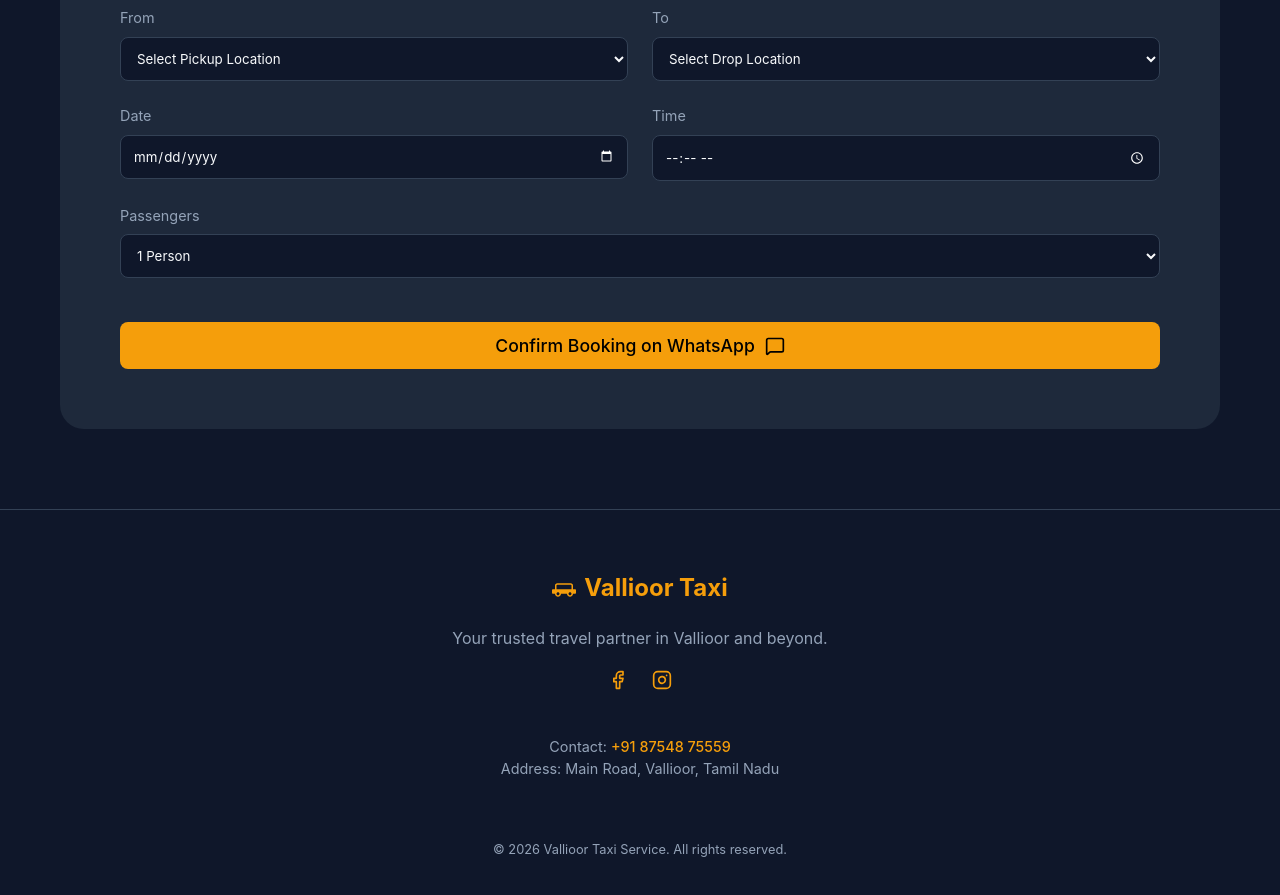
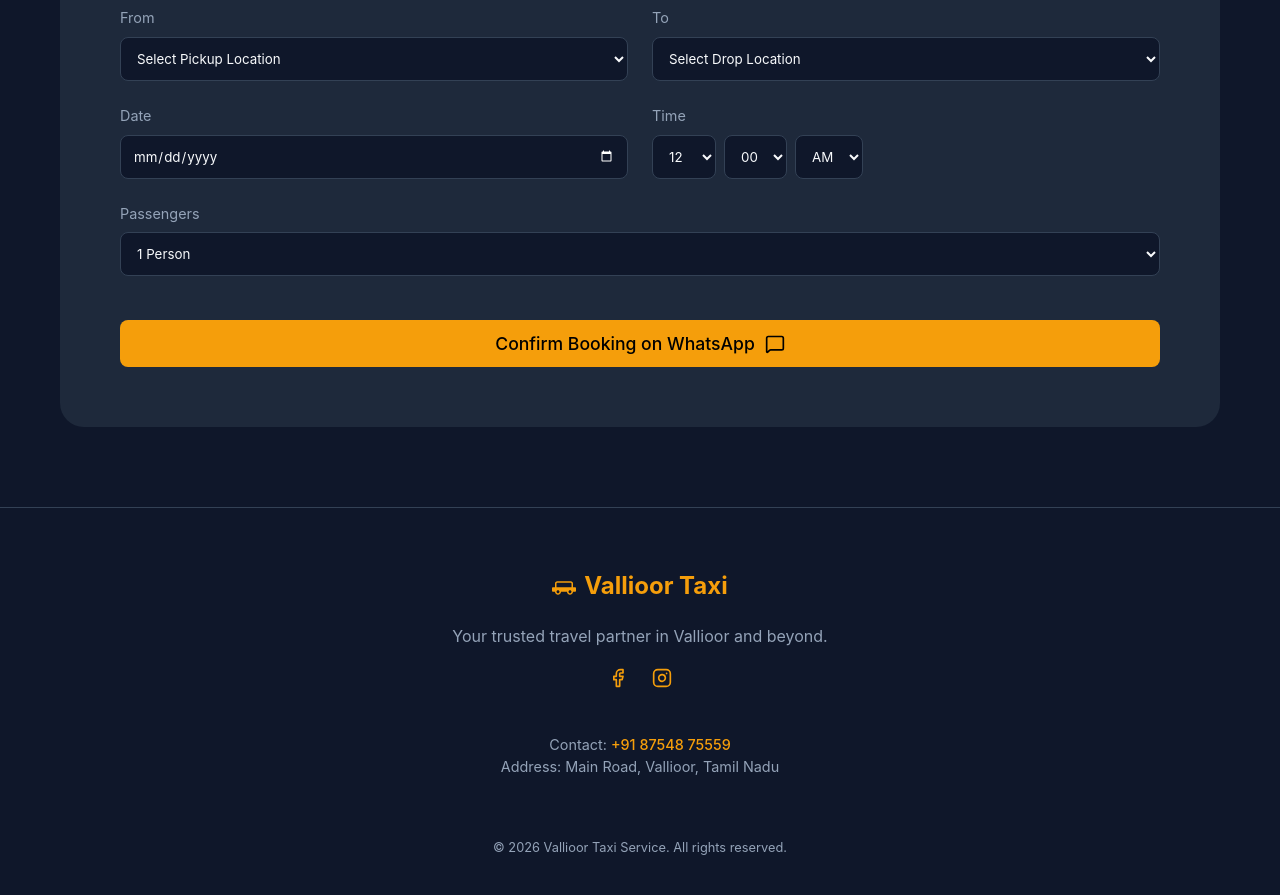
Before and after one commit to sobika-lingaraj/vallioor-taxi-website, a React (Vite) app: page / in a window 1280 px wide. Shown: the part 2740-3635 px from the top of the page. Built offline with nearby package versions, Linux system fonts and the light colour scheme.

Commit message:
feat: replace native time input with custom dropdown picker

```diff
--- a/src/App.tsx
+++ b/src/App.tsx
@@ -23,7 +23,9 @@ function App() {
     from: '',
     to: '',
     date: '',
-    time: '',
+    hour: '12',
+    minute: '00',
+    ampm: 'AM',
     passengers: '1'
   })
 
@@ -34,7 +36,7 @@ function App() {
 
   const handleWhatsAppBooking = (e: React.FormEvent) => {
     e.preventDefault()
-    const message = `*Taxi Booking Request*\n\n*Name:* ${formData.name}\n*From:* ${formData.from}\n*To:* ${formData.to}\n*Date:* ${formData.date}\n*Time:* ${formData.time}\n*Passengers:* ${formData.passengers}`
+    const message = `*Taxi Booking Request*\n\n*Name:* ${formData.name}\n*From:* ${formData.from}\n*To:* ${formData.to}\n*Date:* ${formData.date}\n*Time:* ${formData.hour}:${formData.minute} ${formData.ampm}\n*Passengers:* ${formData.passengers}`
     const encodedMessage = encodeURIComponent(message)
     window.open(`https://wa.me/${WHATSAPP_NUMBER}?text=${encodedMessage}`, '_blank')
   }
@@ -276,13 +278,18 @@ function App() {
                 </div>
                 <div className="form-group">
                   <label>Time</label>
-                  <input
-                    type="time"
-                    name="time"
-                    required
-                    value={formData.time}
-                    onChange={handleInputChange}
-                  />
+                  <div style={{ display: 'flex', gap: '8px' }}>
+                    <select name="hour" value={formData.hour} onChange={handleInputChange} required>
+                      {Array.from({ length: 12 }, (_, i) => i + 1).map(h => <option key={h} value={h.toString().padStart(2, '0')}>{h.toString().padStart(2, '0')}</option>)}
+                    </select>
+                    <select name="minute" value={formData.minute} onChange={handleInputChange} required>
+                      {['00', '15', '30', '45'].map(m => <option key={m} value={m}>{m}</option>)}
+                    </select>
+                    <select name="ampm" value={formData.ampm} onChange={handleInputChange} required>
+                      <option value="AM">AM</option>
+                      <option value="PM">PM</option>
+                    </select>
+                  </div>
                 </div>
                 <div className="form-group full-width">
                   <label>Passengers</label>
```
